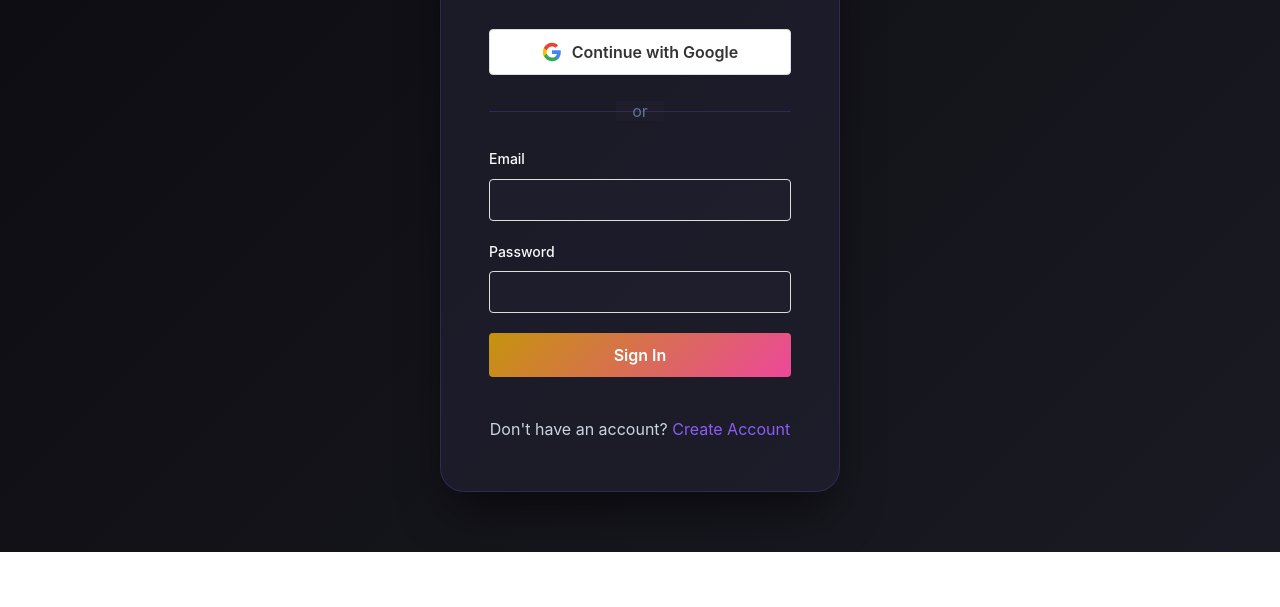
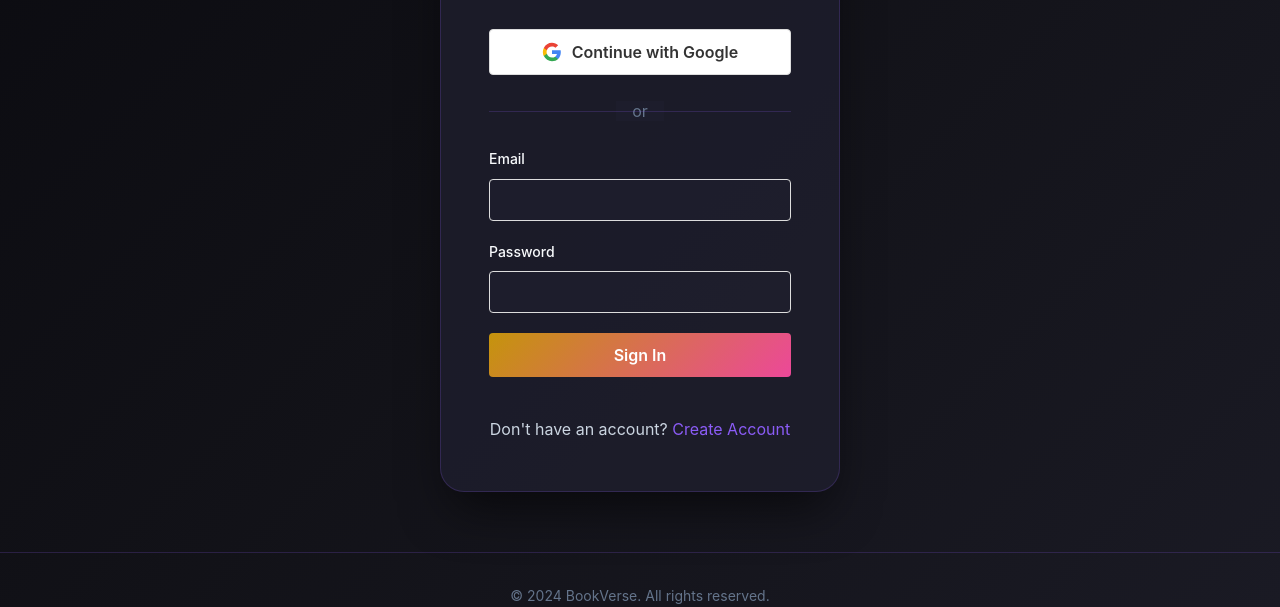
Before and after one commit to trishajoson/BookVerse, a website: page public/login.html in a window 1280 px wide. Shown: the part 353-960 px from the top of the page. Before the commit the page ends 905 px from the top, so only its background shows below. Drawn offline with Linux system fonts and the light colour scheme; no server answers.

Commit message:
footer added

```diff
--- a/public/login.html
+++ b/public/login.html
@@ -123,5 +123,12 @@
         </div>
       </div>
     </div>
+    <footer>
+      <div class="footer-bottom">
+            <div class="footer-copyright">
+              © 2024 BookVerse. All rights reserved.
+            </div>
+          </div>
+    </footer>
   </body>
 </html>
```
Also changed, not shown: public/dashboard.html (+7 -0 lines), public/index.html (+1 -1 lines).
